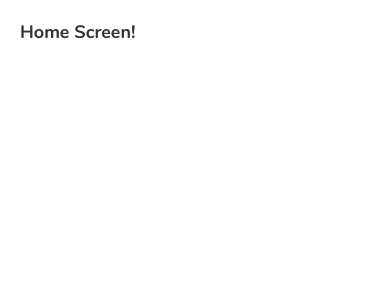
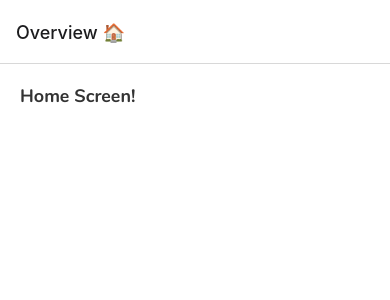
Before and after one commit to AhorIsaac/rn-reviews-app, a React Native app: screen / in a window 390 px wide. Shown: the top 300 px of the page. Built offline with nearby package versions, Linux system fonts and the light colour scheme.

Commit message:
feat: create stack navigation

```diff
--- a/App.js
+++ b/App.js
@@ -4,6 +4,8 @@ import * as SplashScreen from "expo-splash-screen";
 
 import { Home } from "./screens";
 import { View, StyleSheet } from "react-native";
+
+import HomeStack from "./routes/homeStack";
 
 SplashScreen.preventAutoHideAsync();
 
@@ -25,13 +27,13 @@ const App = () => {
 
   return (
     <View style={styles.container} onLayout={onLayoutRootView}>
-      <Home />
+      <HomeStack />
     </View>
   );
 };
 
 const styles = StyleSheet.create({
-  container: {flex: 1},
+  container: { flex: 1 },
 });
 
 export default App;
--- /dev/null
+++ b/routes/homeStack.js
@@ -0,0 +1,28 @@
+import * as React from "react";
+import { NavigationContainer } from "@react-navigation/native";
+import { createNativeStackNavigator } from "@react-navigation/native-stack";
+
+import { Home, ReviewDetails } from "../screens";
+
+const Stack = createNativeStackNavigator();
+
+const HomeStack = () => {
+  return (
+    <NavigationContainer>
+      <Stack.Navigator>
+        <Stack.Screen
+          name="Home"
+          component={Home}
+          options={{ title: "Overview 🏠" }}
+        />
+        <Stack.Screen
+          name="Details"
+          component={ReviewDetails}
+          options={{ title: "Review Details" }}
+        />
+      </Stack.Navigator>
+    </NavigationContainer>
+  );
+};
+
+export default HomeStack;
```
